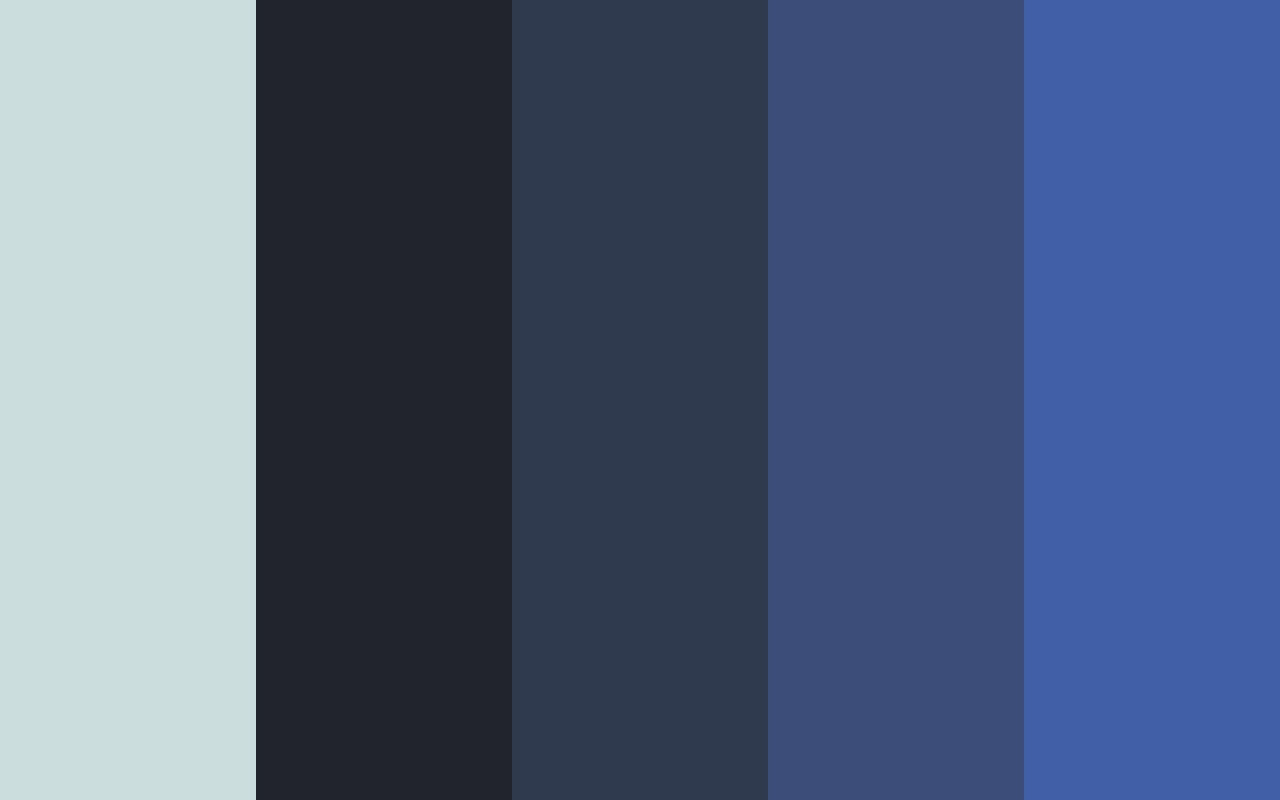
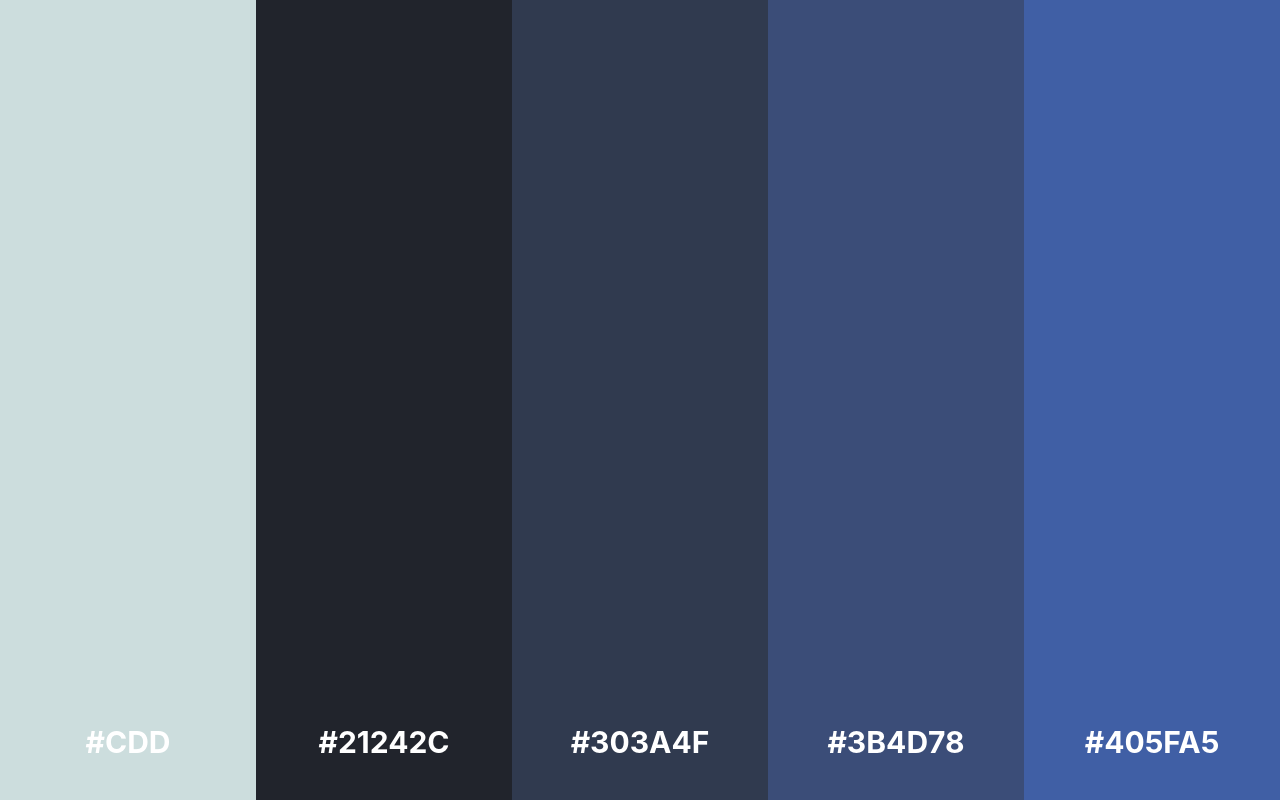
Before and after one commit to amann-codes/color-palette, a React (Create React App) app: page / in a window 1280 px wide. Built offline with nearby package versions, Linux system fonts and the light colour scheme.

Commit message:
Added missing range, showing hex code for each block

```diff
--- a/src/App.tsx
+++ b/src/App.tsx
@@ -4,14 +4,17 @@ export default function App() {
   const colors = generateHEXPalette();
   return <div className="flex w-screen h-screen">
     {
-      colors.map((c, index) => <ColorBlock color={c} key={index} />)
+      colors.map((c, index) => <ColorBlock bg={c.hex} text={c.textColor} key={index} />)
     }
   </div >
 
 }
 
-function ColorBlock({ color }: { color: string }) {
-  return (
-    <div style={{ backgroundColor: color }} className="h-screen w-full" />
+function ColorBlock({ bg, text }: { bg: string, text: string }) {
+  return (<div style={{ backgroundColor: bg, color: text }} className="flex items-end justify-center h-screen w-full">
+    <div className="text-3xl font-bold mb-10 uppercase">
+      {bg}
+    </div>
+  </div>
   )
 }
--- a/src/lib.ts
+++ b/src/lib.ts
@@ -10,6 +10,43 @@ type RGB = {
     r: number
     g: number
     b: number
+}
+
+function getTextColor(rgb: RGB) {
+    let redChannel = rgb.r / 255;
+    if (redChannel <= 0.04045) {
+        redChannel = redChannel / 12.92
+    }
+    else {
+        redChannel = ((redChannel + 0.055) / 1.055) ** 2.4
+    }
+    let greenChannel = rgb.g / 255;
+    if (greenChannel <= 0.04045) {
+        greenChannel = greenChannel / 12.92
+    }
+    else {
+        greenChannel = ((greenChannel + 0.055) / 1.055) ** 2.4
+    }
+    let blueChannel = rgb.b / 255;
+    if (blueChannel <= 0.04045) {
+        blueChannel = blueChannel / 12.92
+    }
+    else {
+        blueChannel = ((blueChannel + 0.055) / 1.055) ** 2.4
+    }
+    const luminance = 0.2126 * redChannel + 0.7152 * greenChannel + 0.0722 * blueChannel;
+    const whiteContrast = (1.0 + 0.05) / (luminance + 0.05)
+    const blackContrast = (luminance + 0.05) / (0.0 + 0.05)
+
+    let textColor = '#fff';
+    if (whiteContrast > blackContrast) {
+        return textColor;
+    }
+    else {
+        textColor = '#000'
+        return textColor;
+    }
+
 }
 
 function convertHSLtoRGBtoHEX(h: number, s: number, l: number) {
@@ -38,6 +75,11 @@ function convertHSLtoRGBtoHEX(h: number, s: number, l: number) {
             r: 0, g: x, b: chroma
         }
     }
+    else if (h < 300) {
+        rgb = {
+            r: 0, g: x, b: chroma
+        }
+    }
     else {
         rgb = {
             r: chroma, g: 0, b: x
@@ -49,16 +91,17 @@ function convertHSLtoRGBtoHEX(h: number, s: number, l: number) {
         g: Number(((rgb.g + m) * 255).toFixed()),
         b: Number(((rgb.b + m) * 255).toFixed())
     }
+    const textColor = getTextColor(rgb);
     const hex = `#${(rgb.r).toString(16)}${(rgb.g).toString(16)}${(rgb.b).toString(16)}`
-    return hex
+    return { hex, textColor }
 }
 
-export function generateHEXPalette(): string[] {
+export function generateHEXPalette() {
     const hue = generateRange0to360()
     const saturation = generateRange0to60();
     const lightness = generateRange0to60();
 
-    let colors: string[] = [];
+    let colors = [];
     for (let i = 0; i < 5; i++) {
         colors.push(convertHSLtoRGBtoHEX(hue, saturation + i * 10, lightness + i * 10))
     }
```
